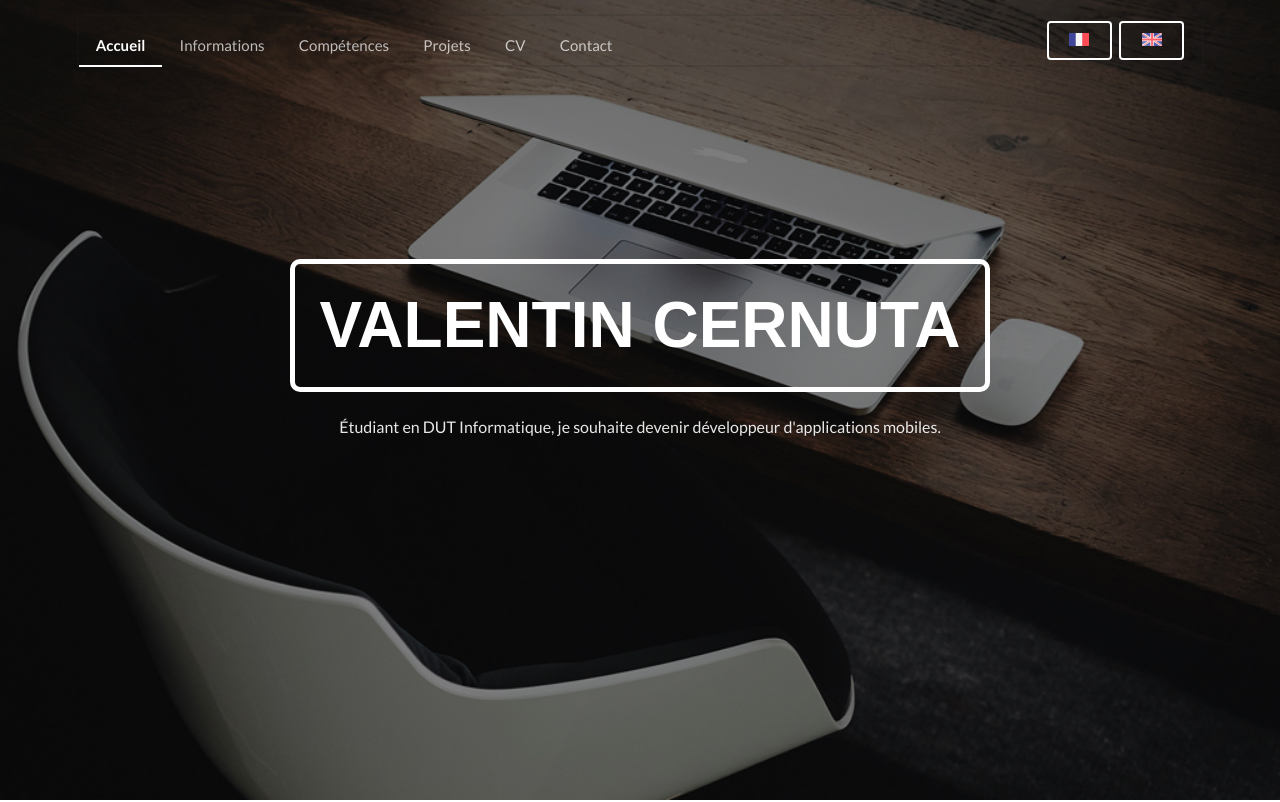
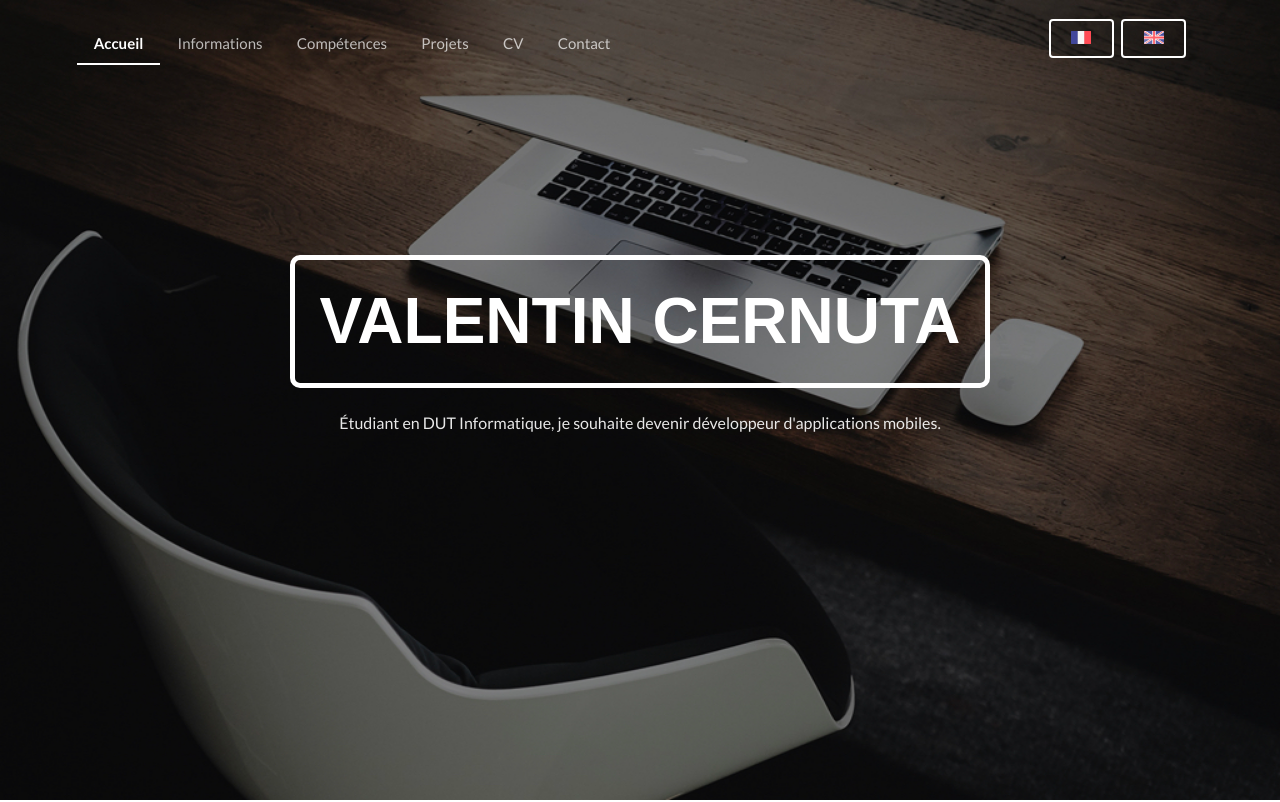
Before and after one commit to PaxTiz/portfolio, a plain HTML site: page index.html in a window 1280 px wide. Shown: the top 802 px of the page. Drawn offline with nearby package versions, Linux system fonts and the light colour scheme; files whose address does not match are found by name.

Commit message:
Fix main menu border

```diff
--- a/assets/css/style.css
+++ b/assets/css/style.css
@@ -84,3 +84,7 @@ i.icon.content::before {
 #card-tools > div {
     padding-top: 0;
 }
+
+.ui.secondary.inverted.pointing.menu {
+    border: none;
+}
```
